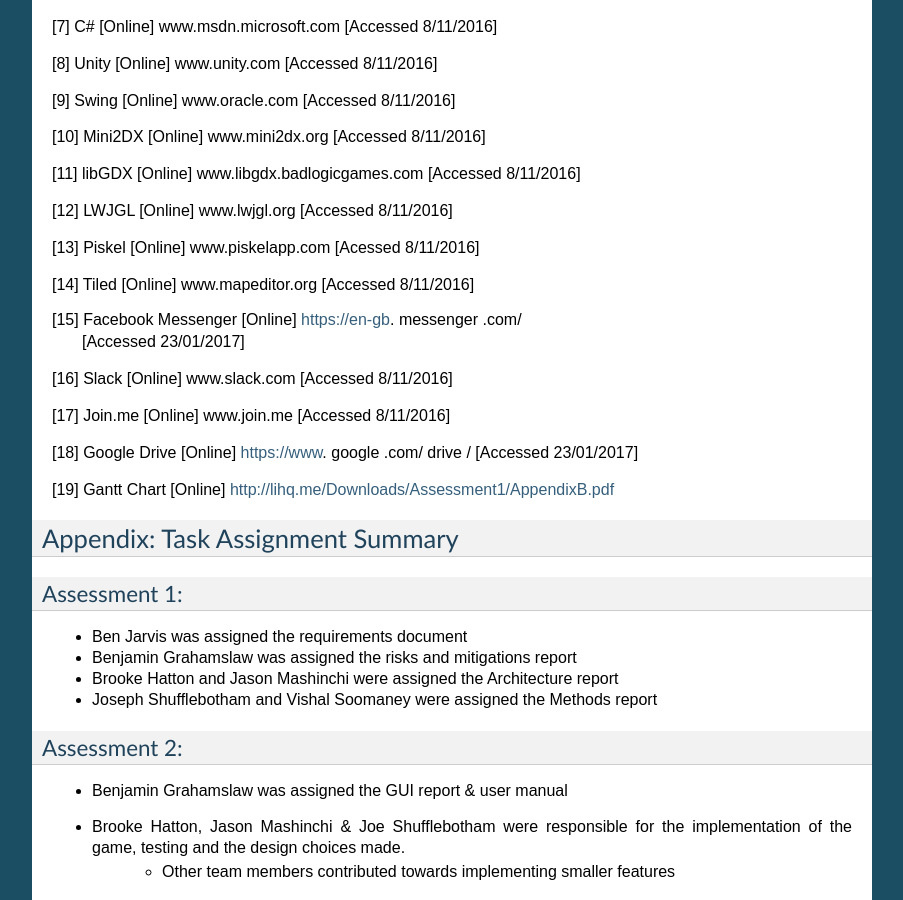
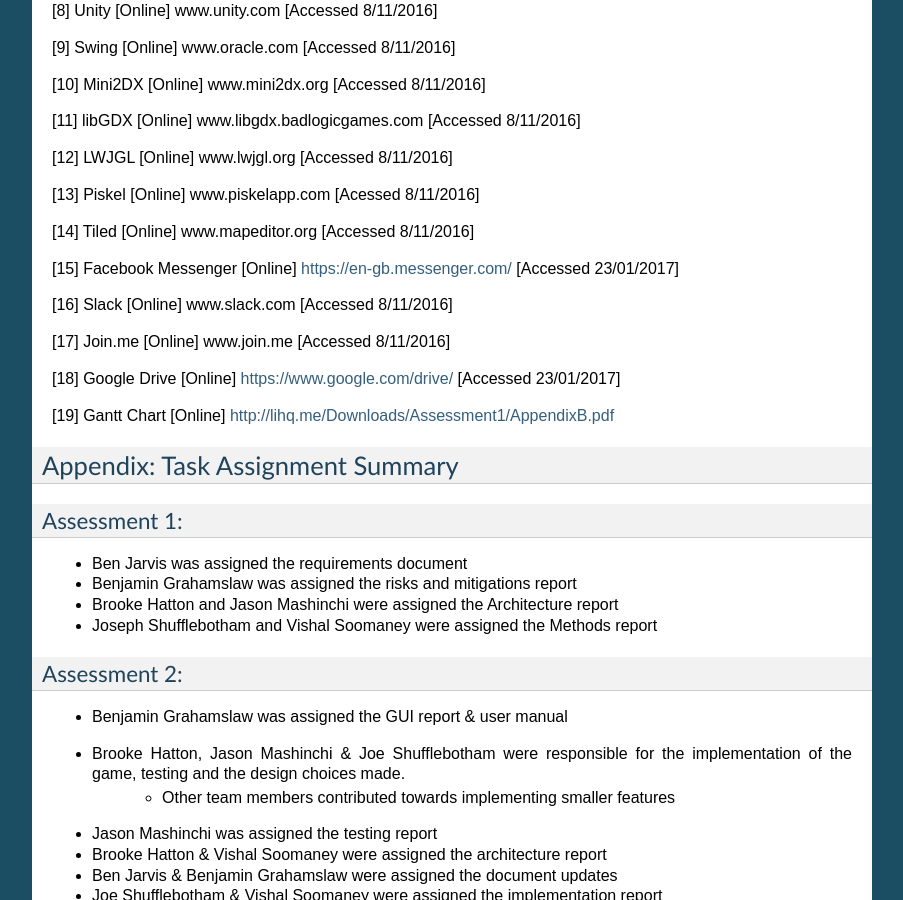
Before and after one commit to JamesNXN/TNN-Assesment-3, a Sphinx documentation site: the page built from docs/Assessment2/methods.rst, in a window 1280 px wide and 900 px high, scrolled down 3819 px. Shown: the whole window, without its empty margins (198-1101 px from the left). Built offline with Sphinx 7.4.7, drawn with Linux system fonts in a browser that asks for light colours; pages that are not in the unit, such as notebooks, are missing from menus; some of the changed lines change nothing that is shown.

Commit message:
Minor changes and fixes

```diff
--- a/docs/Assessment2/methods.rst
+++ b/docs/Assessment2/methods.rst
@@ -233,11 +233,7 @@
 Bibliography
 ----------------
 
-[0] Waterfall to Agile: Flipping the Switch - Bhushan Gupta [Online]
-Available:
-
-      http://www.uploads.pnsqc.org/2012/papers/t-21\_Gupta\_paper.pdf
- [Accessed 25/10/2016]
+[0] Waterfall to Agile: Flipping the Switch - Bhushan Gupta [Online] Available: http://www.uploads.pnsqc.org/2012/papers/t-21_Gupta_paper.pdf [Accessed 25/10/2016]
 
 [1] Github [Online] www.github.com  [Accessed 8/11/2016]
 
@@ -267,18 +263,15 @@
 
 [14] Tiled [Online] www.mapeditor.org  [Accessed 8/11/2016]
 
-[15] Facebook Messenger [Online] https://en-gb. messenger .com/
- [Accessed 23/01/2017]
+[15] Facebook Messenger [Online] https://en-gb.messenger.com/ [Accessed 23/01/2017]
 
 [16] Slack [Online] www.slack.com  [Accessed 8/11/2016]
 
 [17] Join.me [Online] www.join.me  [Accessed 8/11/2016]
 
-[18] Google Drive [Online] https://www. google .com/ drive /  [Accessed
-23/01/2017]
+[18] Google Drive [Online] https://www.google.com/drive/  [Accessed 23/01/2017]
 
-[19] Gantt Chart [Online]
-http://lihq.me/Downloads/Assessment1/AppendixB.pdf
+[19] Gantt Chart [Online] http://lihq.me/Downloads/Assessment1/AppendixB.pdf
 
 
 Appendix: Task Assignment Summary
@@ -294,7 +287,7 @@
 ~~~~~~~~~~~~~~~~~~
 - Benjamin Grahamslaw was assigned the GUI report & user manual
 - Brooke Hatton, Jason Mashinchi & Joe Shufflebotham were responsible for the implementation of the game, testing and the design choices made.
-      - Other team members contributed towards implementing smaller features
+    - Other team members contributed towards implementing smaller features
 - Jason Mashinchi was assigned the testing report
 - Brooke Hatton & Vishal Soomaney were assigned the architecture report
 - Ben Jarvis & Benjamin Grahamslaw were assigned the document updates
```
